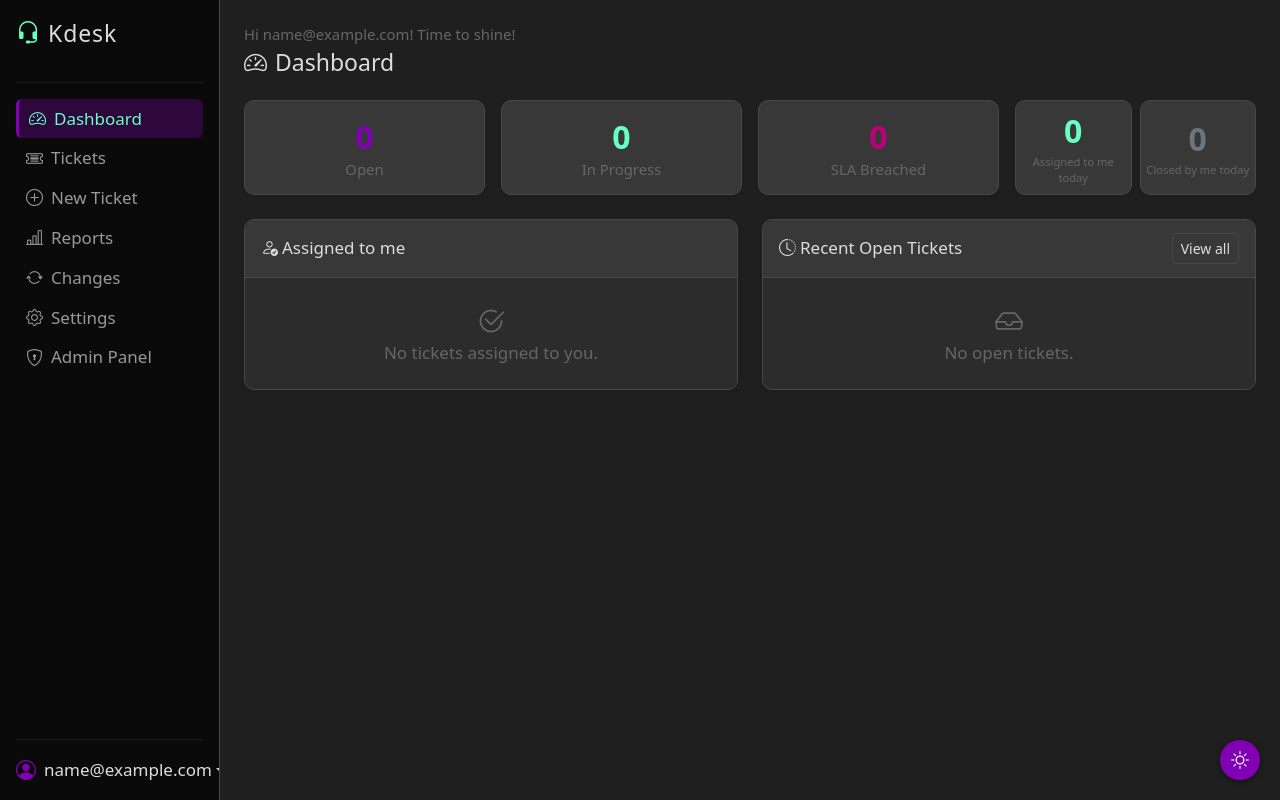
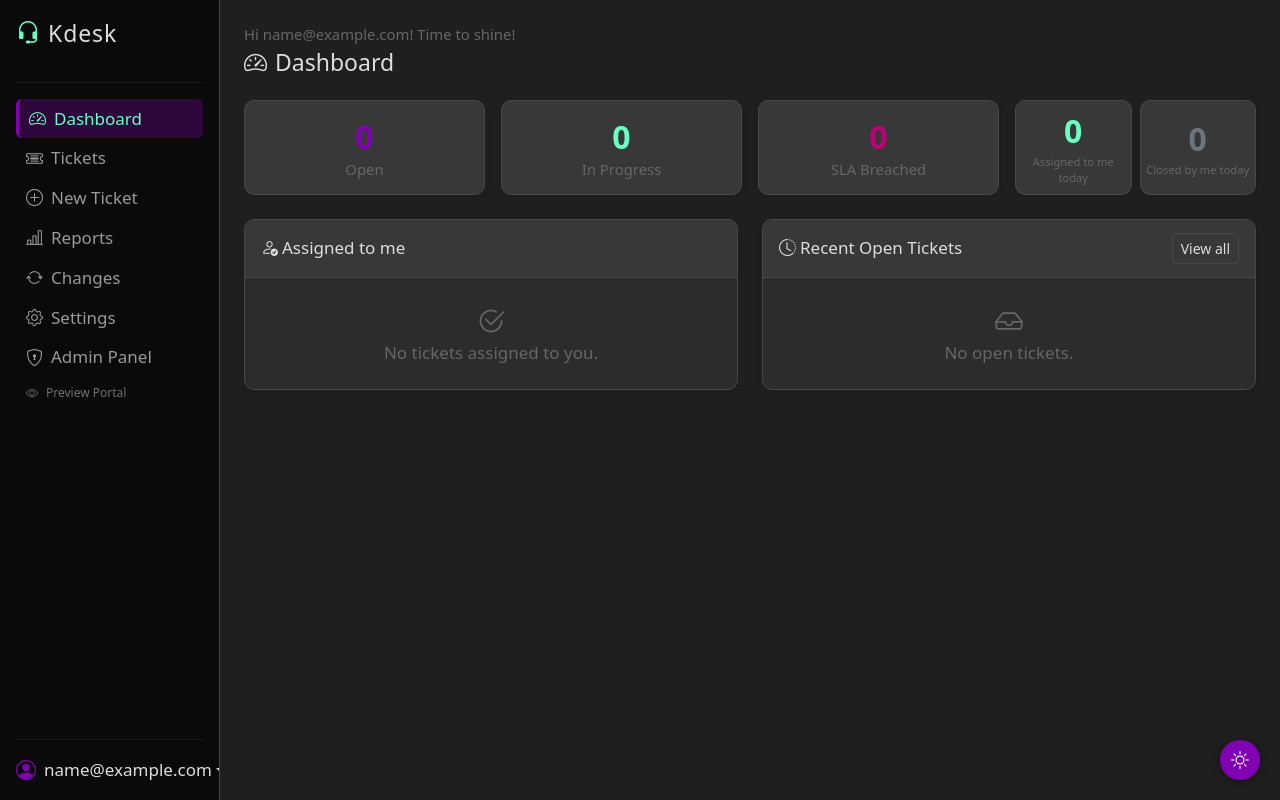
Before and after one commit to omricn/kdesk, a Django app: page / in a window 1280 px wide. Run offline with Django 4.2, Linux system fonts and the light colour scheme; the visitor is signed in with stand-in values (Sample User, id 1); data comes from the database, SQL or seed files in the repository; data that the repository does not hold is empty; parts of the project's set-up code (start-up, migrations or seed data) failed here and were passed over.

Commit message:
Add portal preview mode for admins
A "Preview Portal" link in the admin sidebar sets a session flag that
lets admins browse the employee portal. A warning banner at the top
shows they're in preview mode with an "Exit Preview" button.

Co-Authored-By: Claude Sonnet 4.6 <noreply@anthropic.com>

```diff
--- a/templates/base.html
+++ b/templates/base.html
@@ -63,6 +63,13 @@
       <li>
         <a href="/admin/" class="nav-link" target="_blank">
           <i class="bi bi-shield-lock me-2"></i>Admin Panel
+        </a>
+      </li>
+      {% endif %}
+      {% if user.is_admin %}
+      <li>
+        <a href="{% url 'portal_preview_enter' %}" class="nav-link text-muted" style="font-size:12px;opacity:0.7;">
+          <i class="bi bi-eye me-2"></i>Preview Portal
         </a>
       </li>
       {% endif %}
--- a/tickets/urls.py
+++ b/tickets/urls.py
@@ -20,4 +20,6 @@ urlpatterns = [
     path('portal/', views.portal_dashboard, name='portal_dashboard'),
     path('portal/new/', views.portal_ticket_create, name='portal_ticket_create'),
     path('portal/tickets/<int:pk>/', views.portal_ticket_detail, name='portal_ticket_detail'),
+    path('portal/preview/enter/', views.portal_preview_enter, name='portal_preview_enter'),
+    path('portal/preview/exit/', views.portal_preview_exit, name='portal_preview_exit'),
 ]
--- a/tickets/views.py
+++ b/tickets/views.py
@@ -32,12 +32,12 @@ def admin_required(view_func):
 
 
 def portal_required(view_func):
-    """Requires login. Admins are redirected to the admin dashboard."""
+    """Requires login. Admins are redirected to the admin dashboard unless in portal preview mode."""
     @wraps(view_func)
     def _wrapped(request, *args, **kwargs):
         if not request.user.is_authenticated:
             return redirect(f'{settings.LOGIN_URL}?next={request.path}')
-        if request.user.is_admin:
+        if request.user.is_admin and not request.session.get('portal_preview'):
             return redirect('dashboard')
         return view_func(request, *args, **kwargs)
     return _wrapped
@@ -1057,3 +1057,15 @@ def portal_ticket_detail(request, pk):
         'comment_form': comment_form,
         'can_reply': can_reply,
     })
+
+
+@admin_required
+def portal_preview_enter(request):
+    request.session['portal_preview'] = True
+    return redirect('portal_dashboard')
+
+
+@admin_required
+def portal_preview_exit(request):
+    request.session.pop('portal_preview', None)
+    return redirect('dashboard')
```
Also changed, not shown: templates/portal/base.html (+12 -0 lines).
